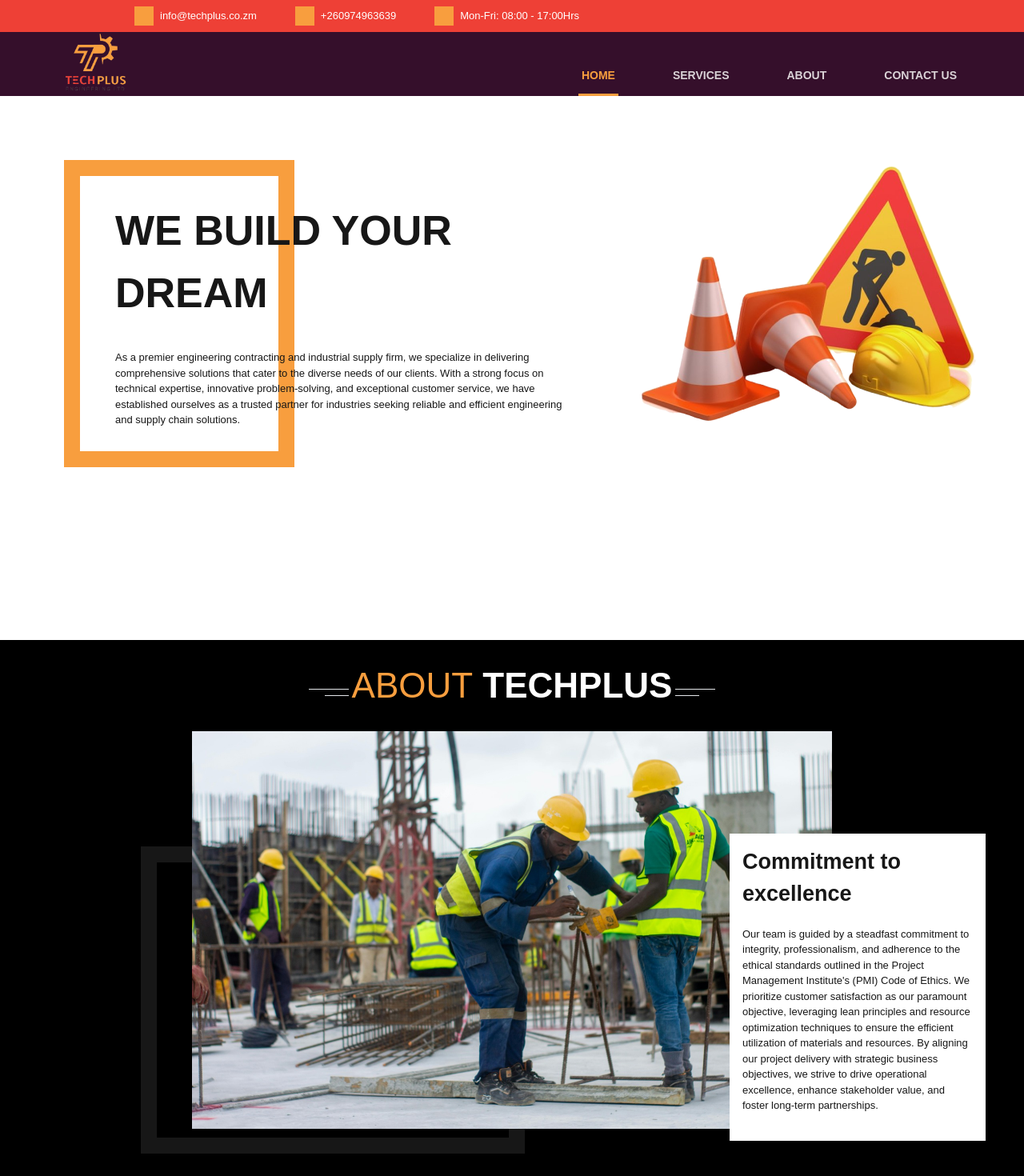
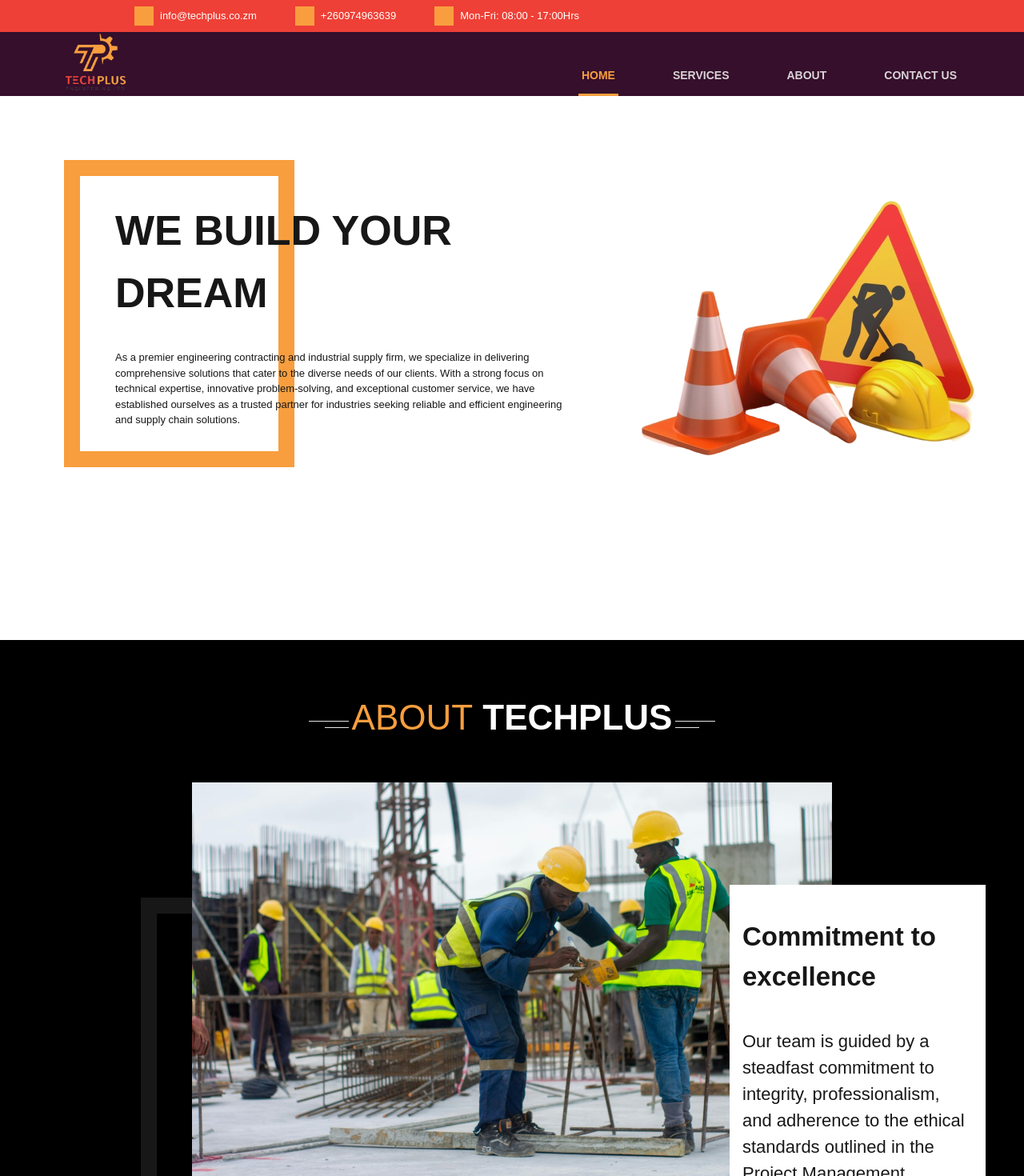
Before and after one commit to mkaweme/techplus, a Next.js app: page / in a window 1280 px wide. Shown: the top 1470 px of the page at 80% size. Built offline with nearby package versions, Linux system fonts and the light colour scheme; some icons are missing.

Commit message:
improved layout on medium screens

```diff
--- a/app/components/About.tsx
+++ b/app/components/About.tsx
@@ -3,8 +3,8 @@ import Image from "next/image";
 const About = () => {
   return (
     <>
-      <div className="flex flex-col items-center bg-black h-[105vh]">
-        <div className="flex flex-row items-center">
+      <div className="flex flex-col items-center bg-black h-[80vh] md:h-[90vh] lg:h-[105vh]">
+        <div className="flex flex-row items-center md:mt-10 md:mb-6">
           <div className="flex flex-col justify-center lg:justify-end pt-3 lg:pt-0 items-end mr-1 w-[50px] h-[40px]">
             <hr className="w-full color-white h-2"/>
             <hr className="w-[60%] color-white h-2"/>
@@ -19,10 +19,10 @@ const About = () => {
         </div>
         <div className="flex flex-row relative">
           <div className="absolute top-36 -left-16 border-[20px] border-[#57575744] w-48 lg:w-[480PX] h-96 z-0"></div>
-          <Image src="/about.jpeg" alt="about" width={1600} height={994} className="w-[350px] lg:w-[800px] h-auto z-10" />
-          <div className="flex flex-col justify-center absolute bg-white lg:w-[40%] p-4 mx-6 lg:mx-0 h-90 lg:h-96 top-48 lg:top-32 lg:-right-48 z-10">
-            <h1 className="text-[27px] font-bold">Commitment to excellence</h1>
-            <p className="text-[13px] font-medium my-5">Our team is guided by a steadfast commitment to integrity,
+          <Image src="/about.jpeg" alt="about" width={1600} height={994} className="w-[350px] md:w-[650px] lg:w-[800px] h-auto z-10" />
+          <div className="flex flex-col justify-center md:justify-start absolute bg-white lg:w-[40%] p-4 mx-6 lg:mx-0 h-90 md:h-[550px] lg:h-96 top-48 md:top-[360px] lg:top-32 lg:-right-48 z-10">
+            <h1 className="text-[27px] md:text-[33px] font-bold md:mt-6">Commitment to excellence</h1>
+            <p className="text-[13px] md:text-[22px] font-medium mt-10">Our team is guided by a steadfast commitment to integrity,
               professionalism, and adherence to the ethical standards outlined in the Project Management Institute&apos;s
               (PMI) Code of Ethics. We prioritize customer satisfaction as our paramount objective, leveraging lean
               principles and resource optimization techniques to ensure the efficient utilization of materials and resources.
--- a/app/components/Hero.tsx
+++ b/app/components/Hero.tsx
@@ -17,7 +17,7 @@ const Hero = () => {
             </p>
             <div className="absolute top-0 border-[20px] border-[#F89E3E] w-48 lg:w-72 h-96 z-0"></div>
           </div>
-          <Image src={Work} alt="work" className="px-8 lg:px-0 h-[25%] my-10 lg:mt-20"/>
+          <Image src={Work} alt="work" className="px-8 lg:px-0 h-[25%] my-10 lg:mt-20 justify-center content-center self-center"/>
         </div>
       </div>
     </>
```
